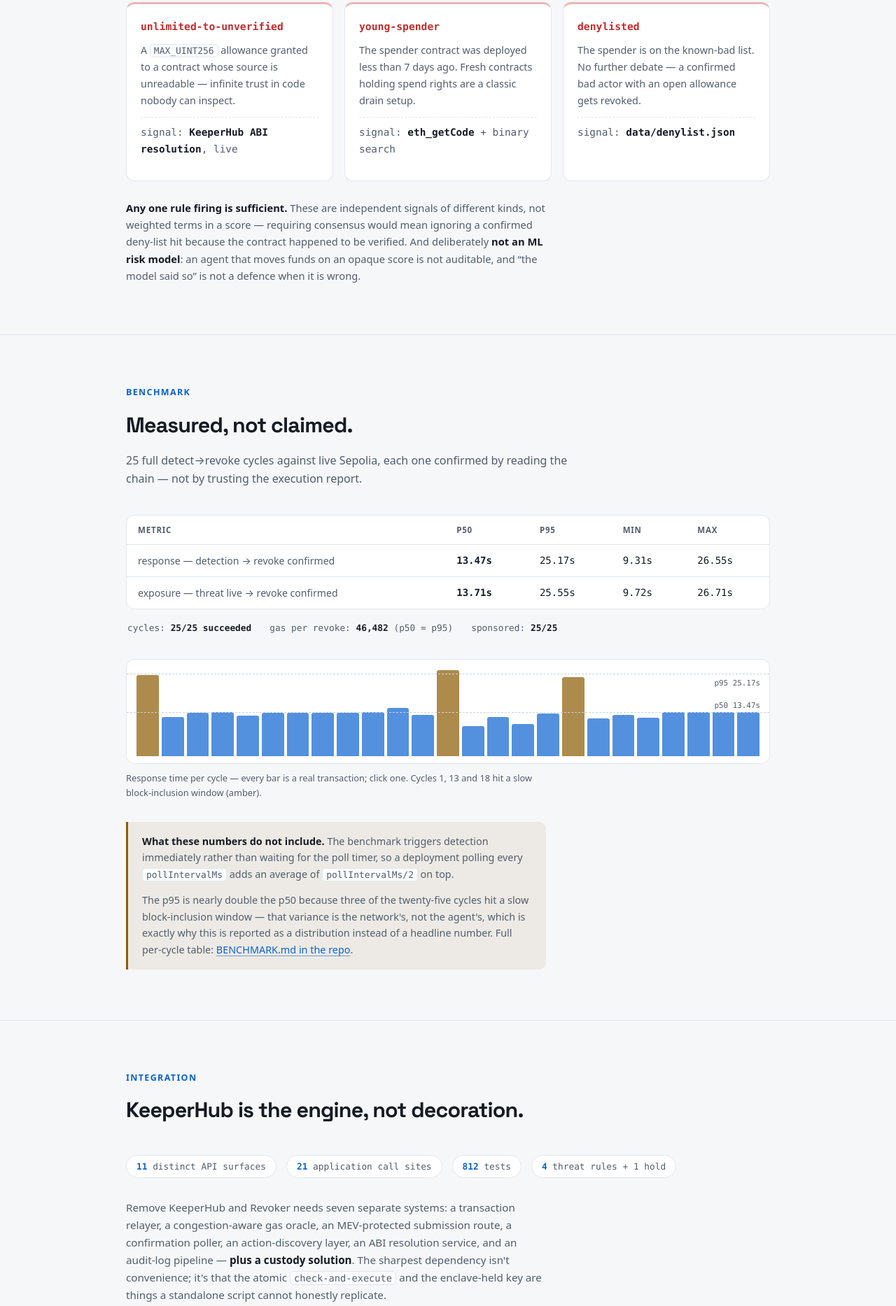
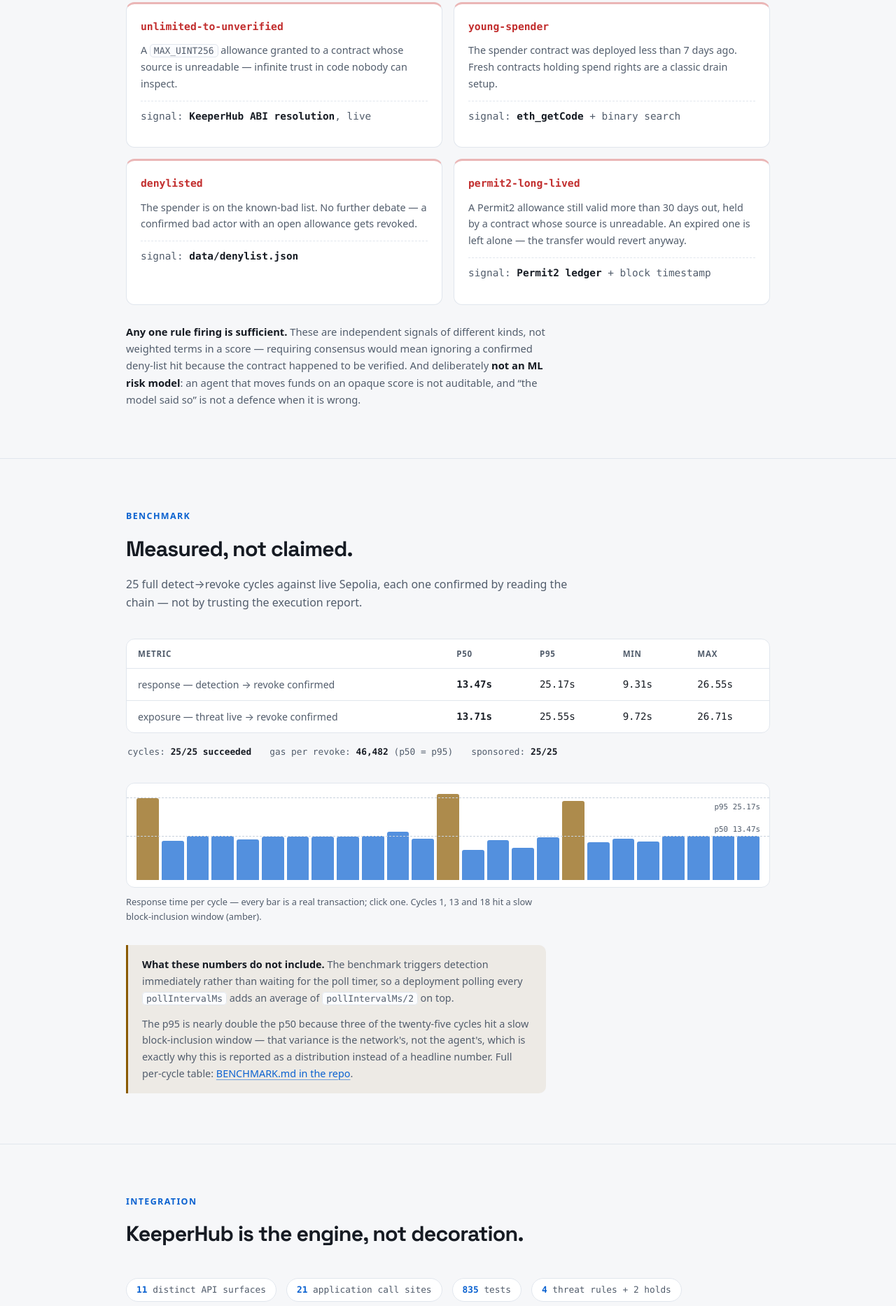
Before and after one commit to edycutjong/revoker, a website: page site/index.html in a window 1280 px wide. Shown: the part 6009-7876 px from the top of the page at 70% size. Drawn offline with Linux system fonts and the light colour scheme.

Commit message:
docs: correct hold count, surface the fourth rule, refresh test counts
Cross-checked every quantified claim on README, the landing page and the
pitch deck against the code, the test suites and the coverage report.

- Hold count was 1 on both public surfaces; ALL_HOLDS has held 2 since
  operator-allowlisted landed. Fixed in the Detection heading, both
  integration stat blocks, the deck's terminal banner and the
  architecture diagram's aria-label. README was already correct.

- permit2-long-lived was built but named nowhere on the landing page,
  so "Four rules" showed three cards. Added its card, describing the
  30-day threshold and that an expired allowance is deliberately left
  alone because the transfer would revert anyway. The rules grid moves
  from a hardcoded 3 columns to auto-fit, giving a balanced 2x2 at
  desktop instead of orphaning the fourth card on its own row.

- Test counts had drifted: 724+54+34=812 is now 743+54+38=835. Only two
  category rows moved (server 101->108, config 53->65); the rest were
  exact, so the README table still reconciles row-by-row.

Verified: 38/38 Playwright E2E green, grid measured at 1440/768/390 with
no horizontal overflow.

```diff
--- a/site/index.html
+++ b/site/index.html
@@ -433,7 +433,7 @@
 .custody b{color:var(--text)}
 
 /* ---------- rule cards ---------- */
-.rules-grid{display:grid; grid-template-columns:repeat(3,1fr); gap:16px}
+.rules-grid{display:grid; grid-template-columns:repeat(auto-fit,minmax(400px,1fr)); gap:16px}
 .rule-card{background:var(--panel); border:1px solid var(--line); border-top:3px solid var(--danger-line);
   border-radius:12px; padding:20px; transition:border-color .16s ease, transform .16s ease}
 .rule-card:hover{border-color:var(--line2); border-top-color:var(--danger); transform:translateY(-2px)}
@@ -930,7 +930,7 @@
     <div class="container">
       <div class="sec-head">
         <p class="eyebrow">Detection</p>
-        <h2 id="rules-h">Four rules, one hold. No model.</h2>
+        <h2 id="rules-h">Four rules, two holds. No model.</h2>
         <p class="lede">Concrete, auditable threat conditions. Every firing carries its evidence
           into the audit trail, so a revoke can be justified after the fact.</p>
       </div>
@@ -953,6 +953,12 @@
           <p>The spender is on the known-bad list. No further debate — a confirmed bad actor
             with an open allowance gets revoked.</p>
           <p class="rule-src">signal: <b>data/denylist.json</b></p>
+        </div>
+        <div class="rule-card reveal">
+          <h3>permit2-long-lived</h3>
+          <p>A Permit2 allowance still valid more than 30 days out, held by a contract whose
+            source is unreadable. An expired one is left alone — the transfer would revert anyway.</p>
+          <p class="rule-src">signal: <b>Permit2 ledger</b> + block timestamp</p>
         </div>
       </div>
 
@@ -1031,8 +1037,8 @@
       <div class="mini-stats">
         <span class="mini-stat"><b>11</b> distinct API surfaces</span>
         <span class="mini-stat"><b>21</b> application call sites</span>
-        <span class="mini-stat"><b>812</b> tests</span>
-        <span class="mini-stat"><b>4</b> threat rules + 1 hold</span>
+        <span class="mini-stat"><b>835</b> tests</span>
+        <span class="mini-stat"><b>4</b> threat rules + 2 holds</span>
       </div>
 
       <p class="kh-lede">Remove KeeperHub and Revoker needs seven separate systems: a transaction
```
Also changed, not shown: site/pitch.html (+5 -5 lines), README.md.
